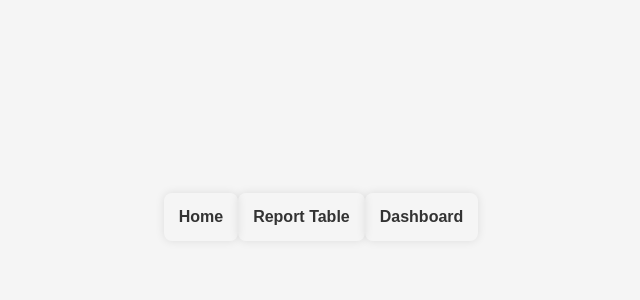
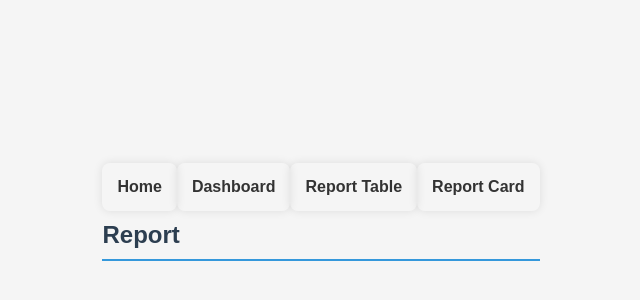
Before and after one commit to Allynesta/myplanner, a React (Vite) app: page /Report-Card in a window 1280 px wide. Shown: the part 178-478 px from the top of the page, without its empty margins (319-959 px from the left). Built offline with nearby package versions, Linux system fonts and the light colour scheme.

Commit message:
"Added ReportCard component and route, updated navigation menu"

```diff
--- a/src/App.tsx
+++ b/src/App.tsx
@@ -5,6 +5,7 @@ import ReportPage from "./pages/ReportPage";
 import "./styles/nav.css";
 import "./styles/mobile.css";
 import Dashboard from "./pages/Dashboard";
+import ReportCard from "./pages/ReportCard";
 
 const App: React.FC = () => {
 	// Implement the delete handler function
@@ -21,20 +22,25 @@ const App: React.FC = () => {
 						<Link to="/">Home</Link>
 					</li>
 					<li>
+						<Link to="/Dashboard">Dashboard</Link>
+					</li>
+					<li>
 						<Link to="/Report-Table">Report Table</Link>
 					</li>
+
 					<li>
-						<Link to="/Dashboard">Dashboard</Link>
+						<Link to="/Report-Card">Report Card</Link>
 					</li>
 				</ul>
 			</nav>
 			<Routes>
 				<Route path="/" element={<PlannerPage />} />
+				<Route path="/Dashboard" element={<Dashboard />} />
 				<Route
 					path="/Report-Table"
 					element={<ReportPage onDelete={handleDelete} />}
 				/>
-				<Route path="/Dashboard" element={<Dashboard />} />
+				<Route path="/Report-Card" element={<ReportCard />} />
 			</Routes>
 		</Router>
 	);
--- /dev/null
+++ b/src/pages/ReportCard.tsx
@@ -0,0 +1,54 @@
+import { useState, useEffect } from "react";
+import Report from "../components/Report";
+
+// Define the structure of the data each report will have
+interface ReportData {
+	id: number;
+	location: string;
+	description: string;
+	date: Date;
+	pax: number;
+	price: number;
+}
+
+interface Props {
+	reportData?: ReportData[]; // Make reportData optional
+	onDelete: (id: number) => void;
+}
+
+const ReportCard: React.FC<Props> = ({ onDelete }) => {
+	const [reportData, setReportData] = useState<ReportData[]>([]);
+
+	useEffect(() => {
+		// Retrieve data from localStorage
+		const storedData = localStorage.getItem("plannerData");
+		if (storedData) {
+			setReportData(JSON.parse(storedData)); // Use data from localStorage if available
+		}
+	}, []);
+
+	// Handle item deletion
+	const handleDeleteItem = (id: number) => {
+		const updatedReportData = reportData.filter((data) => data.id !== id);
+		setReportData(updatedReportData);
+		localStorage.setItem("plannerData", JSON.stringify(updatedReportData));
+	};
+
+	return (
+		<div>
+			<Report
+				onDelete={handleDeleteItem}
+				reportData={reportData.map((data) => ({
+					id: data.id,
+					description: data.description,
+					date: new Date(data.date),
+					location: data.location,
+					pax: data.pax,
+					price: data.price,
+				}))}
+			/>
+		</div>
+	);
+};
+
+export default ReportCard;
```
